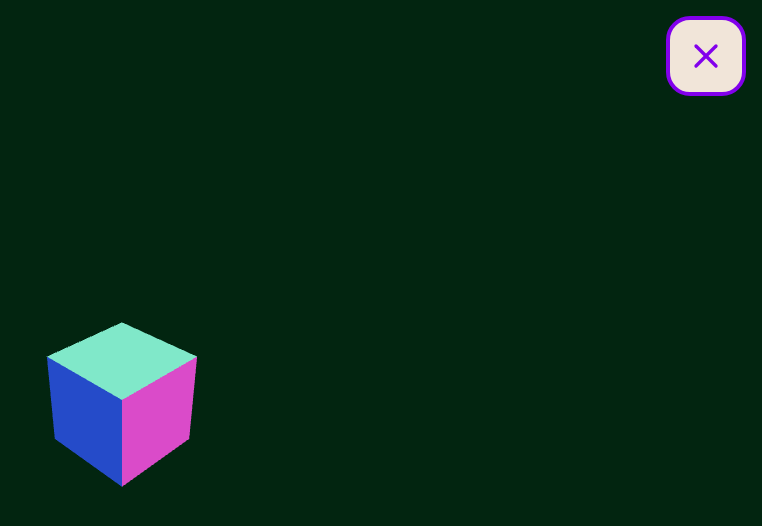
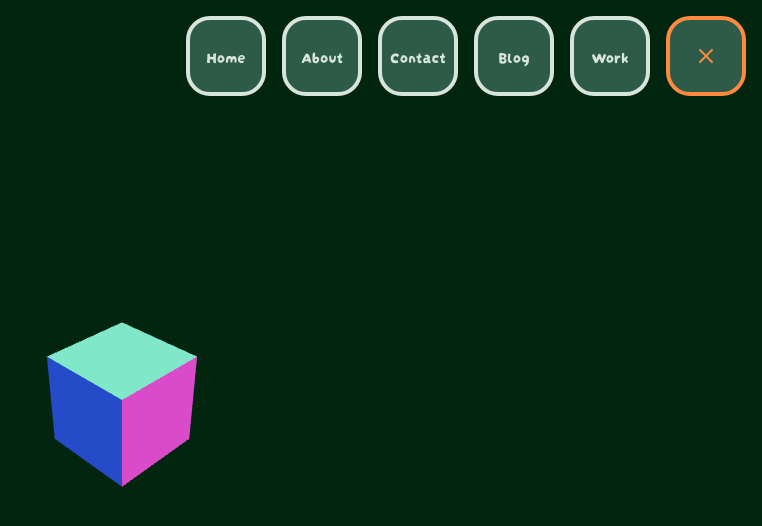
Before and after one commit to waninggibbon/cabin, a React (Vite) app: page / in a window 1280 px wide. Both pictures are taken after a click on the button 1224 px from the left and 56 px from the top of the page. Shown: the top 526 px of the page, without its empty margins (518-1280 px from the left). Built offline with nearby package versions, Linux system fonts and the light colour scheme.

Commit message:
Add nav animations.

```diff
--- a/package.json
+++ b/package.json
@@ -15,6 +15,7 @@
     "@react-three/fiber": "^9.5.0",
     "@tailwindcss/vite": "^4.1.18",
     "@types/three": "^0.182.0",
+    "framer-motion": "^12.24.7",
     "lucide-react": "^0.562.0",
     "react": "^19.2.0",
     "react-dom": "^19.2.0",
--- a/src/index.css
+++ b/src/index.css
@@ -1,61 +1,80 @@
-@import "tailwindcss";
+@import 'tailwindcss';
 
 @font-face {
-  font-family: "Darumadrop One";
-  src: url("/fonts/Darumadrop_One/DarumadropOne-Regular.ttf") format("truetype");
+  font-family: 'Darumadrop One';
+  src: url('/fonts/Darumadrop_One/DarumadropOne-Regular.ttf') format('truetype');
   font-weight: 400;
   font-style: normal;
 }
 
 @font-face {
-  font-family: "Jacquard 12";
-  src: url("/fonts/Jacquard_12/Jacquard12-Regular.ttf") format("truetype");
+  font-family: 'Jacquard 12';
+  src: url('/fonts/Jacquard_12/Jacquard12-Regular.ttf') format('truetype');
   font-weight: 400;
   font-style: normal;
 }
 
 @font-face {
-  font-family: "Pixelify Sans";
-  src: url("/fonts/Pixelify_Sans/PixelifySans-VariableFont_wght.ttf")
-    format("truetype");
+  font-family: 'Pixelify Sans';
+  src: url('/fonts/Pixelify_Sans/PixelifySans-VariableFont_wght.ttf')
+    format('truetype');
   font-weight: 400 700;
   font-style: normal;
 }
 
 @theme {
-  --font-goblin: "Darumadrop One", sans-serif;
-  --font-warlock: "Jacquard 12", serif;
-  --font-cleric: "Pixelify Sans", sans-serif;
+  --font-goblin: 'Darumadrop One', sans-serif;
+  --font-warlock: 'Jacquard 12', serif;
+  --font-cleric: 'Pixelify Sans', sans-serif;
 
-  --color-druid-900: #010D06;
+  --color-druid-900: #010d06;
   --color-druid-800: #011309;
-  --color-druid-700: #01190B;
+  --color-druid-700: #01190b;
   --color-druid-600: #022510;
   --color-druid-500: #023115;
 
-  --color-ghoul-500: #22C725;
-  --color-ghoul-300: #71DD0B;
+  --color-ghoul-500: #22c725;
+  --color-ghoul-300: #71dd0b;
+  --color-ghoul-glow: #7cffbe;
 
-  --color-sorc-500: #8200EC;
+  --color-sorc-600: #6f00e5;
+  --color-sorc-500: #8200ec;
+  --color-sorc-400: #8b5cf6;
+  --color-sorc-glow: #bda7ff;
 
-  --color-halfling-500: #A1683A;
-  --color-halfling-300: #C9A78A;
-  --color-halfling-100: #F1E5D9;
+  --color-halfling-500: #a1683a;
+  --color-halfling-300: #c9a78a;
+  --color-halfling-100: #f1e5d9;
+
+  --color-fog: #d7e5db;
+
+  --color-pumkin-500: #ff8a3d;
+  --color-pumplin-glow: #ffb37a;
+
+  --color-pine: #2e5a4a;
 
   --animate-wiggle: wiggle 0.4s ease-in-out infinite;
 
   @keyframes wiggle {
-    0%, 100% { transform: rotate(-5deg); }
-    50% { transform: rotate(5deg); }
+    0%,
+    100% {
+      transform: rotate(-5deg);
+    }
+    50% {
+      transform: rotate(5deg);
+    }
   }
 }
 
-html, body {
+html,
+body {
   background-color: var(--color-druid-600);
   font-family: var(--font-goblin);
 }
 
-html, body, #root {
+html,
+body,
+#root {
   width: 100%;
   height: 100%;
   margin: 0;
--- a/src/ui/Button.jsx
+++ b/src/ui/Button.jsx
@@ -1,12 +1,23 @@
-export const Button = ({ children, onClick }) => {
+export const Button = ({
+  children,
+  onClick,
+  className,
+  variant = 'default'
+}) => {
+  const isAttention = variant === 'attention';
+  const borderColor = isAttention ? 'border-pumkin-500' : 'border-fog';
+  const textColor = isAttention ? 'text-pumkin-500' : 'text-fog';
+
   return (
     <button
       onClick={onClick}
-      className="group relative box-border flex h-20 w-20 cursor-pointer items-center justify-center rounded-3xl border-4 border-sorc-500 bg-halfling-100 transition-transform duration-500 hover:scale-[1.15]"
+      className={`group relative box-border flex h-20 w-20 cursor-pointer items-center justify-center rounded-3xl border-4 ${borderColor} bg-pine transition-all duration-500 hover:scale-[1.15] ${className || ''}`}
     >
-      <div className="group-hover:animate-wiggle [&>svg]:h-10 [&>svg]:w-10 text-sorc-500">
+      <div
+        className={`group-hover:animate-wiggle transition-colors duration-500 [&>svg]:h-10 [&>svg]:w-10 ${textColor}`}
+      >
         {children}
       </div>
     </button>
-  )
-}
+  );
+};
--- a/src/ui/Nav.jsx
+++ b/src/ui/Nav.jsx
@@ -1,15 +1,182 @@
-import { useState } from 'react'
-import { Button } from './Button'
-import { Menu } from 'lucide-react'
-import { X } from 'lucide-react'
+import { useState, useEffect } from 'react';
+import { Button } from './Button';
+import { Menu, X } from 'lucide-react';
+import { motion, AnimatePresence } from 'framer-motion';
+
+const useMediaQuery = query => {
+  const [matches, setMatches] = useState(false);
+  useEffect(() => {
+    const media = window.matchMedia(query);
+    if (media.matches !== matches) {
+      setMatches(media.matches);
+    }
+    const listener = () => setMatches(media.matches);
+    window.addEventListener('resize', listener);
+    return () => window.removeEventListener('resize', listener);
+  }, [matches, query]);
+  return matches;
+};
 
 export const Nav = () => {
-  const [isOpen, setIsOpen] = useState(false)
+  const [isOpen, setIsOpen] = useState(false);
+  const isDesktop = useMediaQuery('(min-width: 768px)');
+
+  // Radius gets fucked when transitioning between mobile and desktop
+  // So just close the menu in that case
+  useEffect(() => {
+    setIsOpen(false);
+  }, [isDesktop]);
+
+  const items = [
+    { label: 'Home', onClick: () => setIsOpen(false) },
+    { label: 'About', onClick: () => setIsOpen(false) },
+    { label: 'Contact', onClick: () => setIsOpen(false) },
+    { label: 'Blog', onClick: () => setIsOpen(false) },
+    { label: 'Work', onClick: () => setIsOpen(false) }
+  ];
+
+  // Animation Variants
+  const menuVariants = {
+    closed: {
+      transition: { staggerChildren: 0.05, staggerDirection: 1 }
+    },
+    open: {
+      transition: {
+        staggerChildren: 0.07,
+        delayChildren: 0.2,
+        staggerDirection: -1
+      }
+    }
+  };
+
+  const mobileMenuVariants = {
+    closed: { transition: { staggerChildren: 0.05, staggerDirection: -1 } },
+    open: { transition: { staggerChildren: 0.07, delayChildren: 0.1 } }
+  };
+
+  const desktopItemVariants = {
+    closed: {
+      x: 20,
+      opacity: 0,
+      transition: { type: 'spring', stiffness: 300, damping: 24 }
+    },
+    open: {
+      x: 0,
+      opacity: 1,
+      transition: { type: 'spring', stiffness: 300, damping: 24 }
+    }
+  };
+
+  const mobileCircleRadius = 120;
+
   return (
-    <nav className="pointer-events-auto">
-      <Button onClick={() => setIsOpen(!isOpen)}>
-        {isOpen ? <X /> : <Menu />}
-      </Button>
+    <nav className="pointer-events-auto relative flex items-center">
+      <div className="z-50 relative">
+        <Button
+          onClick={() => setIsOpen(!isOpen)}
+          variant={isOpen ? 'attention' : 'default'}
+        >
+          <AnimatePresence mode="wait">
+            {isOpen ? (
+              <motion.div
+                key="close"
+                initial={{ rotate: -90, opacity: 0 }}
+                animate={{ rotate: 0, opacity: 1 }}
+                exit={{ rotate: 90, opacity: 0 }}
+                transition={{ duration: 0.2 }}
+              >
+                <X />
+              </motion.div>
+            ) : (
+              <motion.div
+                key="menu"
+                initial={{ rotate: 90, opacity: 0 }}
+                animate={{ rotate: 0, opacity: 1 }}
+                exit={{ rotate: -90, opacity: 0 }}
+                transition={{ duration: 0.2 }}
+              >
+                <Menu />
+              </motion.div>
+            )}
+          </AnimatePresence>
+        </Button>
+      </div>
+
+      <AnimatePresence>
+        {isOpen && (
+          <>
+            {isDesktop ? (
+              <motion.ul
+                variants={menuVariants}
+                initial="closed"
+                animate="open"
+                exit="closed"
+                className="absolute top-0 right-full mr-4 flex gap-4 items-end"
+              >
+                {items.map((item, i) => (
+                  <motion.li key={i} variants={desktopItemVariants}>
+                    <Button onClick={item.onClick}>{item.label}</Button>
+                  </motion.li>
+                ))}
+              </motion.ul>
+            ) : (
+              // Mobile: Circle Fly-out
+              <motion.ul
+                variants={mobileMenuVariants}
+                initial="closed"
+                animate="open"
+                exit="closed"
+                className="absolute top-1/2 left-1/2 -translate-x-1/2 -translate-y-1/2 w-0 h-0 z-0" // Center anchor at button center
+              >
+                {items.map((item, i) => {
+                  // Calculate angle
+                  const totalAngle = 180; // Semi-circle
+                  const startAngle = 180; // Left
+                  // Distribute items
+                  const step =
+                    items.length > 1 ? totalAngle / (items.length - 1) : 0;
+                  const angleDeg = startAngle + i * step;
+                  const angleRad = (angleDeg * Math.PI) / 180;
+
+                  // offset by button size + 50%
+                  const x = Math.cos(angleRad) * mobileCircleRadius - 24 - 12;
+                  // offset by buttonsize + ui layer padding
+                  const y = Math.sin(angleRad) * mobileCircleRadius - 24 - 16;
+
+                  return (
+                    <motion.li
+                      key={i}
+                      className="absolute top-0 left-0" // Stacking context
+                      initial={{ x: 0, y: 0, scale: 0, opacity: 0 }}
+                      animate={{
+                        x,
+                        y,
+                        scale: 1,
+                        opacity: 1,
+                        transition: {
+                          type: 'spring',
+                          stiffness: 200,
+                          damping: 20,
+                          delay: i * 0.05
+                        }
+                      }}
+                      exit={{
+                        x: 0,
+                        y: 0,
+                        scale: 0,
+                        opacity: 0,
+                        transition: { duration: 0.2 }
+                      }}
+                    >
+                      <Button onClick={item.onClick}>{item.label}</Button>
+                    </motion.li>
+                  );
+                })}
+              </motion.ul>
+            )}
+          </>
+        )}
+      </AnimatePresence>
     </nav>
-  )
-}
+  );
+};
```
Also changed, not shown: 2 other files (tests, documents, lock files or other folders).
